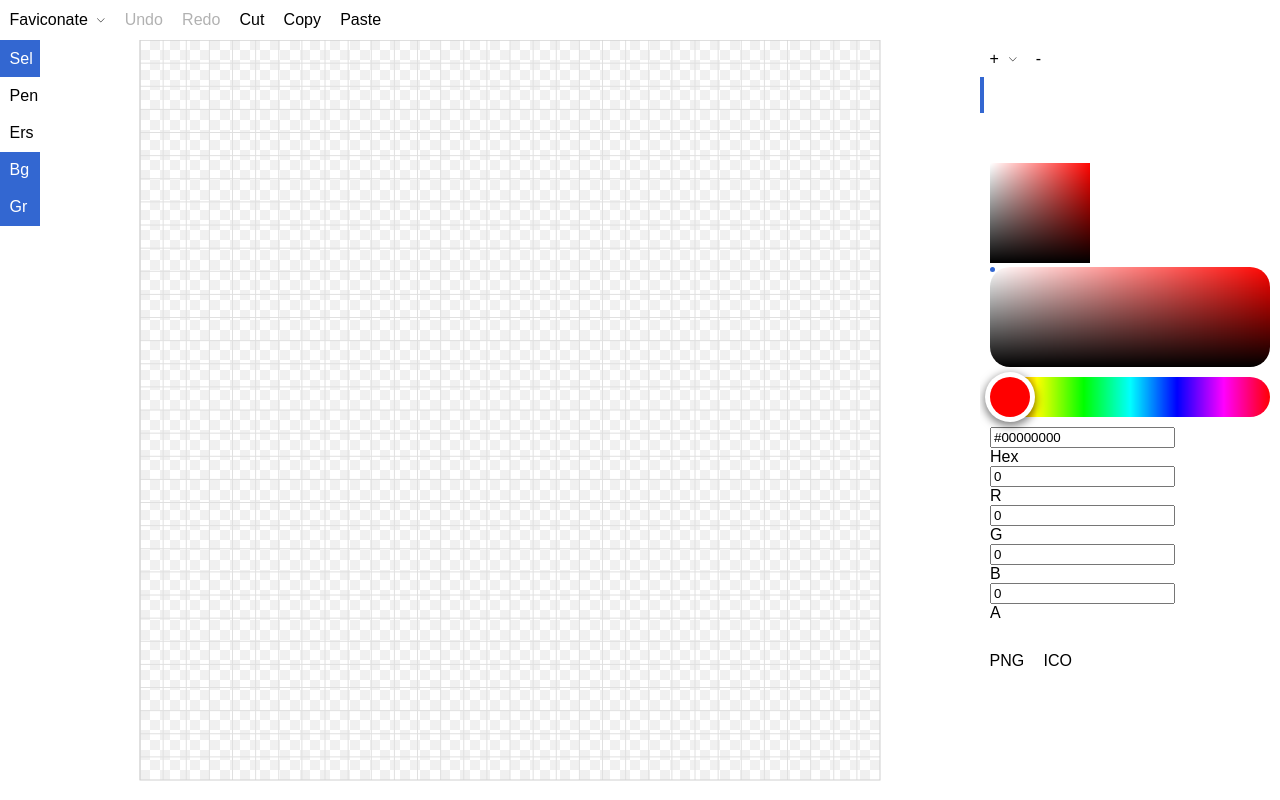
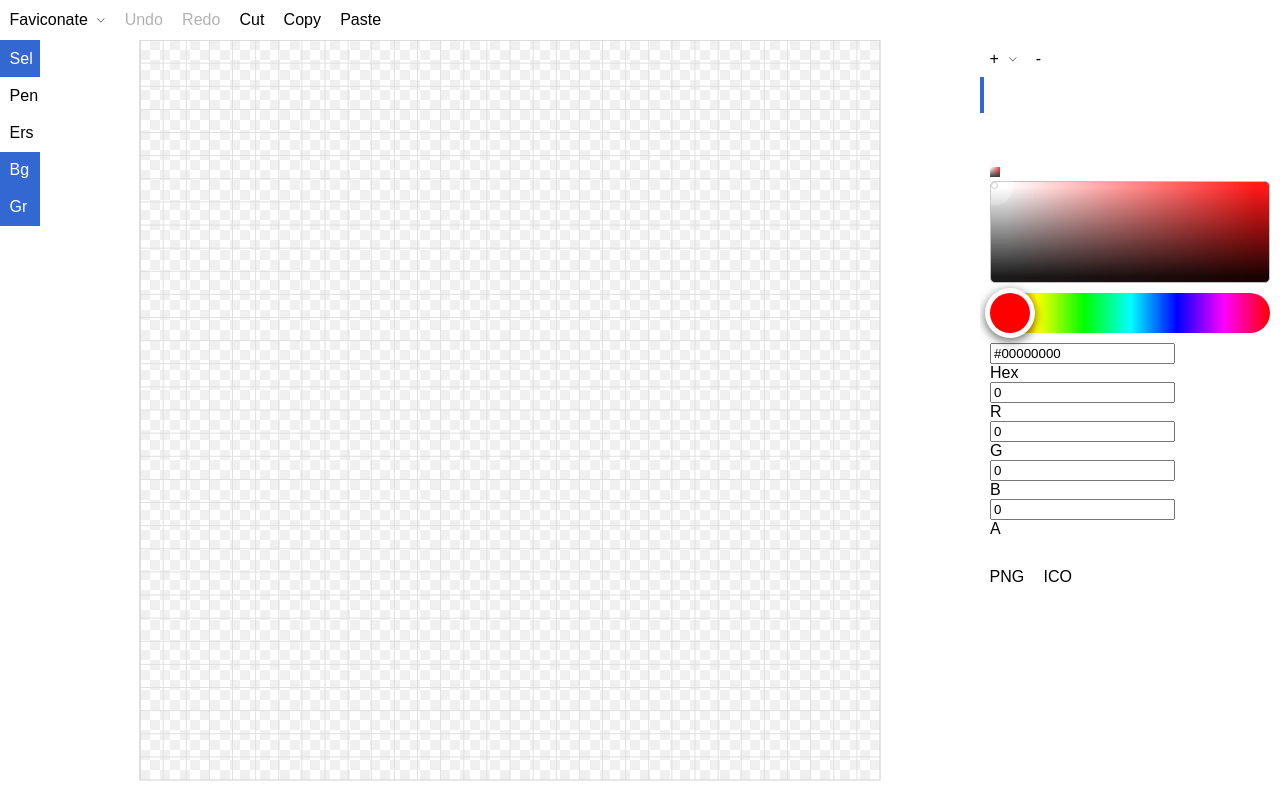
Before and after one commit to menendezpoo/faviconate, a React (Create React App) app: page / in a window 1280 px wide. Built offline with nearby package versions, Linux system fonts and the light colour scheme; the HTML template or start-up script is replaced by a standard one.

Commit message:
Add 2D range drag value extracting

```diff
--- a/src/hui/helpers/Color.ts
+++ b/src/hui/helpers/Color.ts
@@ -173,7 +173,7 @@ export class Color{
     }
 
     get tupleInt8(): [number, number, number, number]{
-        return [this.r, this.g, this.b, this.a * 255];
+        return [this.r, this.g, this.b, Math.round(this.a * 255)];
     }
 
 }
--- a/src/hui/items/ColorPicker.scss
+++ b/src/hui/items/ColorPicker.scss
@@ -15,11 +15,30 @@
       .ui-range{
         height: 100px;
         background-size: 100% 100px;
+        background-repeat: no-repeat;
+        border-radius: 5px;
+        border: solid 1px silver;
+        background-color: blue;
 
         .handle{
           width: 5px;
           height: 5px;
+          border: solid 1px silver;
+          background: white;
+
+          &:after{
+            content: '.';
+            color: transparent;
+            width: 40px;
+            height: 40px;
+            background: rgba(255, 255, 255, 0.2);
+            position: absolute;
+            border-radius: 100%;
+            top: -18px;
+            left: -18px;
+          }
         }
+
       }
     }
 
--- a/src/hui/items/ColorPicker.tsx
+++ b/src/hui/items/ColorPicker.tsx
@@ -3,7 +3,7 @@ import {Color} from "../helpers/Color";
 import {RefObject} from "react";
 import {GraphicsMemoryError} from "../helpers/errors";
 import {Range} from "./Range";
-import {makePt, makeSz} from "../helpers/Rectangle";
+import {makePt, makeSz, Size} from "../helpers/Rectangle";
 
 export interface ColorPickerProps{
     colorPicked: (color: Color) => any;
@@ -46,15 +46,16 @@ function createHuePattern(): string{
 
 }
 
-function createSaturationPattern(): string{
+function createSaturationPattern_OLD(): string{
 
-    const arr = new Uint8ClampedArray(10000 * 4);
+    const length = 20;
+    const arr = new Uint8ClampedArray(length * length * 4);
     const hue = 1;
     let a = 0;
 
-    for(let j = 100; j >= 0; j--){
-        for(let i = 0; i < 100; i++){
-            const hsv = Color.fromHsv(hue, i/100, j/100);
+    for(let j = length; j >= 0; j--){
+        for(let i = 0; i < length; i++){
+            const hsv = Color.fromHsv(hue, i/length, j/length);
             arr[a++] = hsv.r;
             arr[a++] = hsv.g;
             arr[a++] = hsv.b;
@@ -62,13 +63,31 @@ function createSaturationPattern(): string{
         }
     }
 
-    return dataUrlFrom(arr, 100);
+    return dataUrlFrom(arr, length);
+}
+
+function createSaturationPattern(hue = 1, length = 10): string{
+
+    const arr = new Uint8ClampedArray(length * length * 4);
+    let z = 0
+
+    for(let j = length; j >= 0; j--){
+        for(let i = 0; i < length; i++){
+            const hsv = Color.fromHsv(hue, i/length, j/length);
+            let [r, g, b, a] = hsv.tupleInt8;
+            arr[z++] = r;
+            arr[z++] = g;
+            arr[z++] = b;
+            arr[z++] = a;
+        }
+    }
+
+    return dataUrlFrom(arr, length);
 }
 
 export class ColorPicker extends React.Component<ColorPickerProps, ColorPickerState>{
 
     static hueBar = createHuePattern();
-    static satBar = createSaturationPattern();
 
     private focus: ColorPickerFocus | null = null;
     private txtHex: RefObject<HTMLInputElement> = React.createRef();
@@ -132,40 +151,33 @@ export class ColorPicker extends React.Component<ColorPickerProps, ColorPickerSt
     private updateHue(hue: number){
         const color = this.state.currentColor;
         const hsv = color.hsv;
+        this.updateColor(Color.fromHsv(hue, hsv[1], hsv[2]), hue);
+    }
 
-        this.updateColor(Color.fromHsv(hue, hsv[1], hsv[2]), hue);
-
+    private updateSat(sat: Size){
+        console.log(`Sat: ${sat.width}, ${sat.height}`);
+        const hue = this.state.selectedHue;
+        this.updateColor(Color.fromHsv(hue >= 0 ? hue : 0, sat.height / 100, sat.width / 100));
     }
 
     private handleChange(where: ColorPickerFocus){
-
         const txt = this.getInput(where);
-
         if (where == 'hex'){
-
             const value = txt.value;
-
             if (Color.hexParsable(value)){
                 this.updateColor(Color.fromHex(value));
             }
-
         }else{
-
             const a = parseInt(this.getInput("a").value) || 0;
             const b = parseInt(this.getInput("b").value) || 0;
             const g = parseInt(this.getInput("g").value) || 0;
             const r = parseInt(this.getInput("r").value) || 0;
-
             const color = new Color(r, g, b, a);
-
             this.updateColor(color);
-
         }
-
     }
 
     componentDidMount() {
-
         ColorPickerFields.forEach(type => {
             const txt = this.getInput(type);
 
@@ -176,13 +188,10 @@ export class ColorPicker extends React.Component<ColorPickerProps, ColorPickerSt
             txt.addEventListener('blur', () => {
                 this.focus = null;
             });
-
         });
-
     }
 
     syncInputValues(){
-
         for(const type of ColorPickerFields){
             if (this.focus !== type){
                 this.getInput(type).value = this.getInputValueFor(type);
@@ -200,20 +209,23 @@ export class ColorPicker extends React.Component<ColorPickerProps, ColorPickerSt
         const hsv = color.hsv;
         const hue = this.state.selectedHue >= 0 ? this.state.selectedHue : hsv[0];
 
+        const satImg = createSaturationPattern(hue, 10);
         const hueHandleStyle = {background: Color.fromHsv(hue, 1, 1).hexRgb}
         const hueContainerStyle = {backgroundImage: `url(${ColorPicker.hueBar})`};
-        const satContainerStyle = {backgroundImage: `url(${ColorPicker.satBar})`}
+        const satContainerStyle = {backgroundImage: `url(${satImg})`}
 
         return (
             <div className="ui-color-picker">
                 <div className="layer swatch"><div className="swatch" style={{background: color.cssRgba}}/></div>
                 <div className="layer slider-2d">
-                        <img src={ColorPicker.satBar} alt=""/>
+                        <img src={satImg} alt=""/>
                     <Range
                         min={makeSz(0,0)}
                         max={makeSz(100, 100)}
                         value={makeSz(0,0)}
+                        direction={'2d'}
                         containerStyle={satContainerStyle}
+                        onChange={sat => this.updateSat(sat as Size)}
                     />
                 </div>
                 <div className="layer slider-1d">
@@ -223,7 +235,7 @@ export class ColorPicker extends React.Component<ColorPickerProps, ColorPickerSt
                         value={hue}
                         handleStyle={hueHandleStyle}
                         containerStyle={hueContainerStyle}
-                        onChange={hue => this.updateHue(hue)}
+                        onChange={hue => this.updateHue(hue as number)}
                     />
                 </div>
                 <div className="layer alpha-select">
--- a/src/hui/items/Range.tsx
+++ b/src/hui/items/Range.tsx
@@ -1,13 +1,13 @@
 
 import * as React from "react";
-import {makePt, Point, Rectangle, Size} from "../helpers/Rectangle";
+import {makePt, makeSz, Point, Rectangle, Size} from "../helpers/Rectangle";
 import {CSSProperties, RefObject} from "react";
 
 export interface SliderProps{
     min: number | Size;
     max: number | Size;
     value?: number | Size;
-    onChange?: (value: number) => void;
+    onChange?: (value: number | Size) => void;
     containerStyle?: CSSProperties;
     handleStyle?: CSSProperties;
     direction?: 'horizontal' | 'vertical' | '2d';
@@ -42,20 +42,41 @@ export class Range extends React.Component<SliderProps, SliderState>{
         };
     }
 
-    private valueFromRects(): number{
+    private valueFromRects(): number | Size{
 
-        if (this.props.direction !== '2d'){
-            const {container, handle} = this.boundingRects();
-            const max = this.props.max as number;
-            const min = this.props.min as number;
-            const maxSpace = container.width - handle.width;
-            const curSpace = handle.left - container.left;
+        const {container, handle} = this.boundingRects();
+        const max = this.props.max;
+        const min = this.props.min;
 
-            return Math.round(curSpace * (max - min) / maxSpace + min);
+        if(this.props.direction === '2d') {
+
+            if(typeof max == "number" || typeof min == "number"){
+                throw new Error(`min and max must be Size`)
+            }
+
+            const maxSpace = makeSz(container.width - handle.width, container.height - handle.height);
+            const curSpace = makeSz(handle.left - container.left, handle.top - container.top);
+            return makeSz(
+                Math.round(curSpace.width * (max.width - min.width) / maxSpace.width + min.width),
+                Math.round(curSpace.height * (max.height - min.height) / maxSpace.height + min.height)
+            );
+
         }else{
-            throw new Error('TODO');
+
+            if(typeof max !== "number" || typeof min !== "number"){
+                throw new Error(`min and max must be number`);
+            }
+
+            if (this.props.direction !== 'vertical'){
+                const maxSpace = container.height - handle.height;
+                const curSpace = handle.top - container.top;
+                return Math.round(curSpace * (max - min) / maxSpace + min);
+            }else{
+                const maxSpace = container.width - handle.width;
+                const curSpace = handle.left - container.left;
+                return Math.round(curSpace * (max - min) / maxSpace + min);
+            }
         }
-
     }
 
     private handleMouseDown(e: React.MouseEvent<HTMLDivElement, MouseEvent>){
@@ -144,16 +165,27 @@ export class Range extends React.Component<SliderProps, SliderState>{
             x = Math.max(0, x);
             x = Math.min(container.width - handle.width, x);
 
-            this.updateHandleOffset(x);
+            let y = e.clientY - container.top - this.handleOffset.y;
+            y = Math.max(0, y);
+            y = Math.min(container.height - handle.height, y);
 
+            this.updateHandleOffset(x, y);
         }
-
     }
 
-    private updateHandleOffset(handleOffset: number){
+    private updateHandleOffset(handleOffsetX: number, handleOffsetY: number){
 
         if (this.handleRef.current){
-            this.handleRef.current.style.left = `${handleOffset}px`;
+            const {direction} = this.props;
+
+            if(direction !== 'vertical') {
+                this.handleRef.current.style.left = `${handleOffsetX}px`;
+            }
+
+            if(direction === 'vertical' || direction === '2d'){
+                this.handleRef.current.style.top = `${handleOffsetY}px`;
+            }
+
         }
 
         if (this.props.onChange){
```
Also changed, not shown: 2 other files (tests, documents, lock files or other folders).
